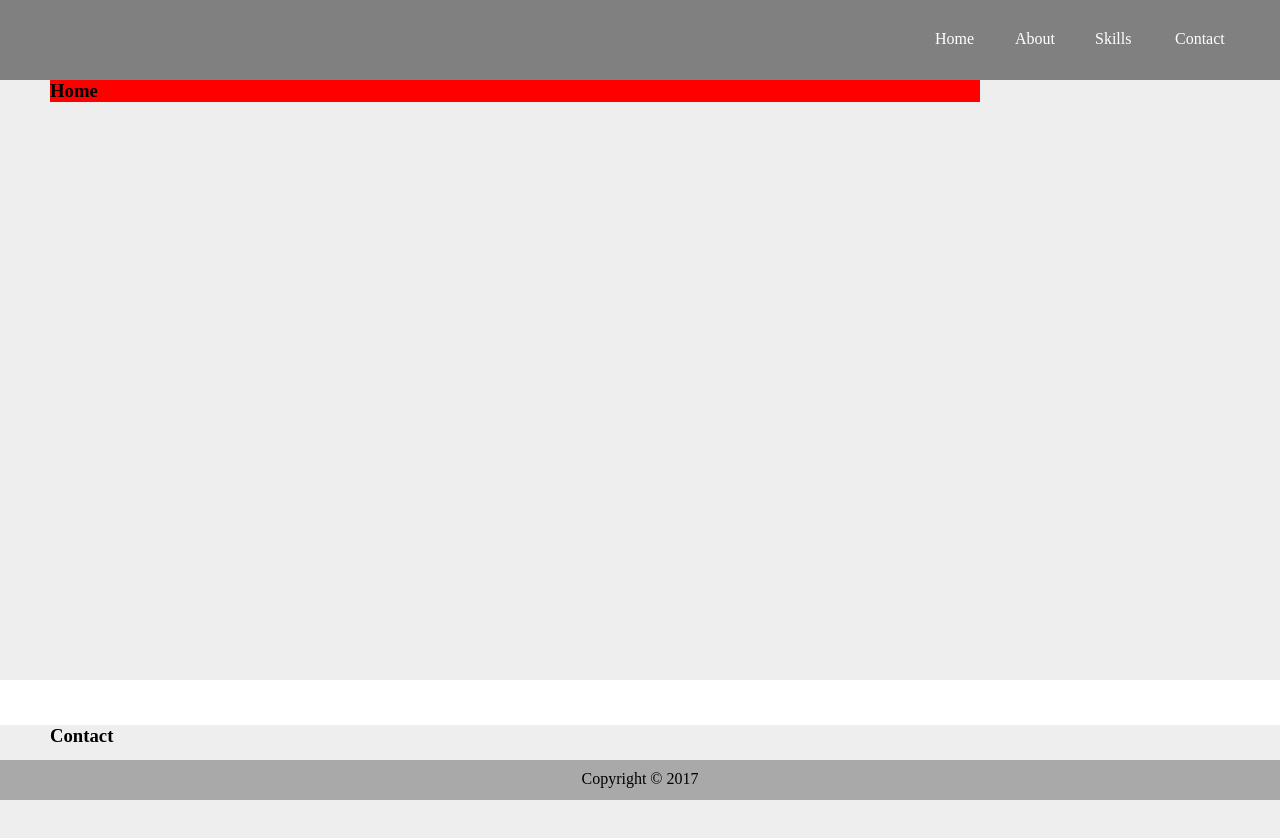
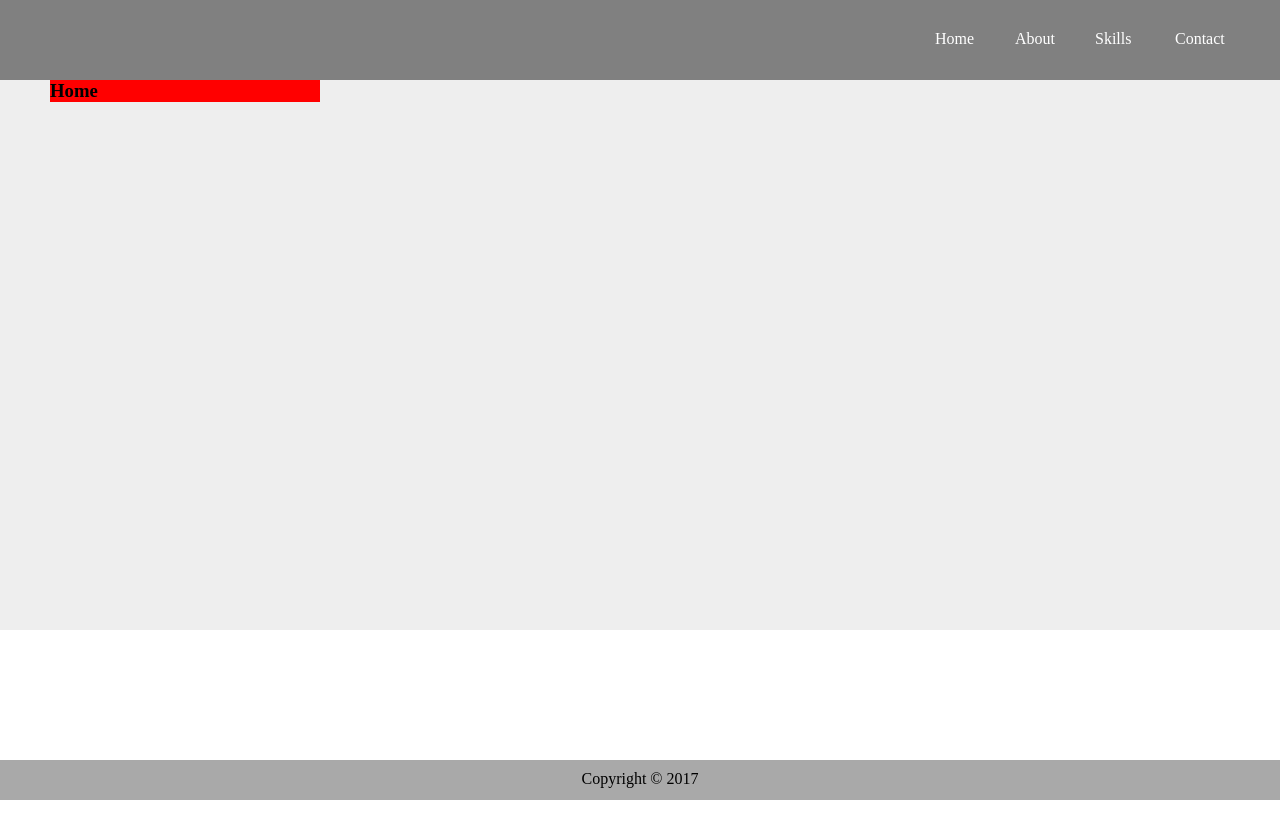
Before and after one commit to t-rao/H-scroll, a plain HTML site: page index.html in a window 1280 px wide. Shown: the top 838 px of the page. After the commit the page ends 800 px from the top, so only its background shows below. Drawn offline with nearby package versions, Linux system fonts and the light colour scheme.

Commit message:
Update
hello

```diff
--- a/style.css
+++ b/style.css
@@ -50,13 +50,14 @@ nav li:last-child{
   margin-top:35px;
 }
 .panel{
-      width: 930px;
-      height:600px;
-			float: left;
-			padding-left: 50px;
-			padding-right: 1040px;
-			margin-top: 45px;
-			background: #eee;
+      width:1360px;
+      height:550px;
+	float: left;
+	padding-left: 50px;
+	padding-right: 1040px;
+	margin-top: 45px;
+	background: #eee;
+	box-sizing: border-box;
 }
 
 
```
